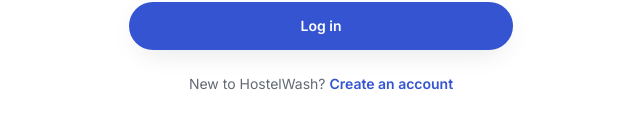
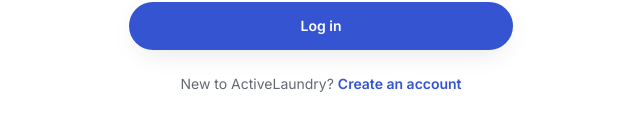
Before and after one commit to Lef7Out/Laundryapp, a Next.js app: page /login in a window 1280 px wide. Shown: the part 488-618 px from the top of the page, without its empty margins (319-959 px from the left). Built offline with nearby package versions, Linux system fonts and the light colour scheme; no server answers.

Commit message:
changed a text

```diff
--- a/src/app/login/page.tsx
+++ b/src/app/login/page.tsx
@@ -96,7 +96,7 @@
         </form>
 
         <p className="mt-6 text-center text-sm text-ink/65">
-          New to HostelWash?{" "}
+          New to ActiveLaundry?{" "}
           <Link href="/register" className="font-semibold text-suds">
             Create an account
           </Link>
```
